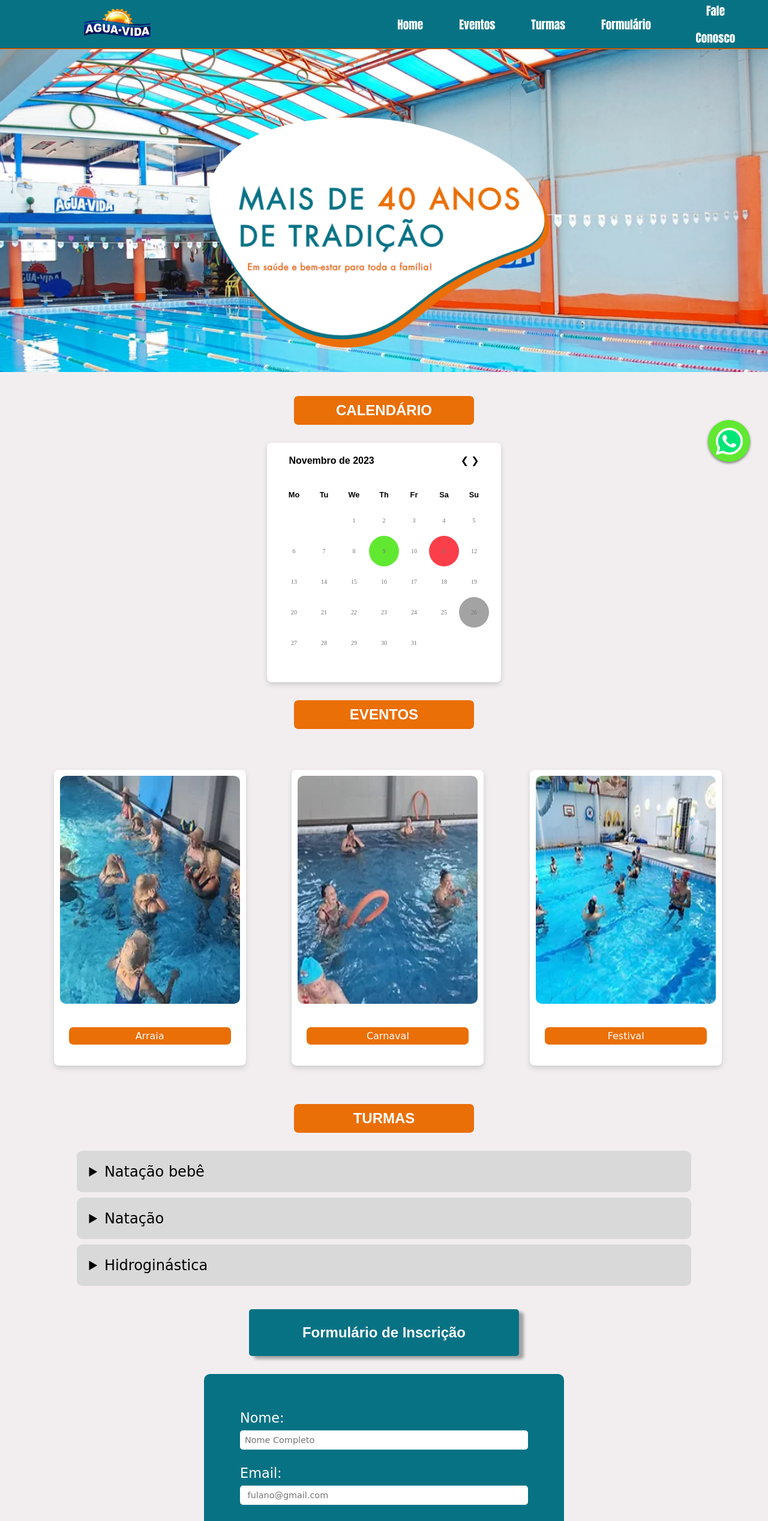
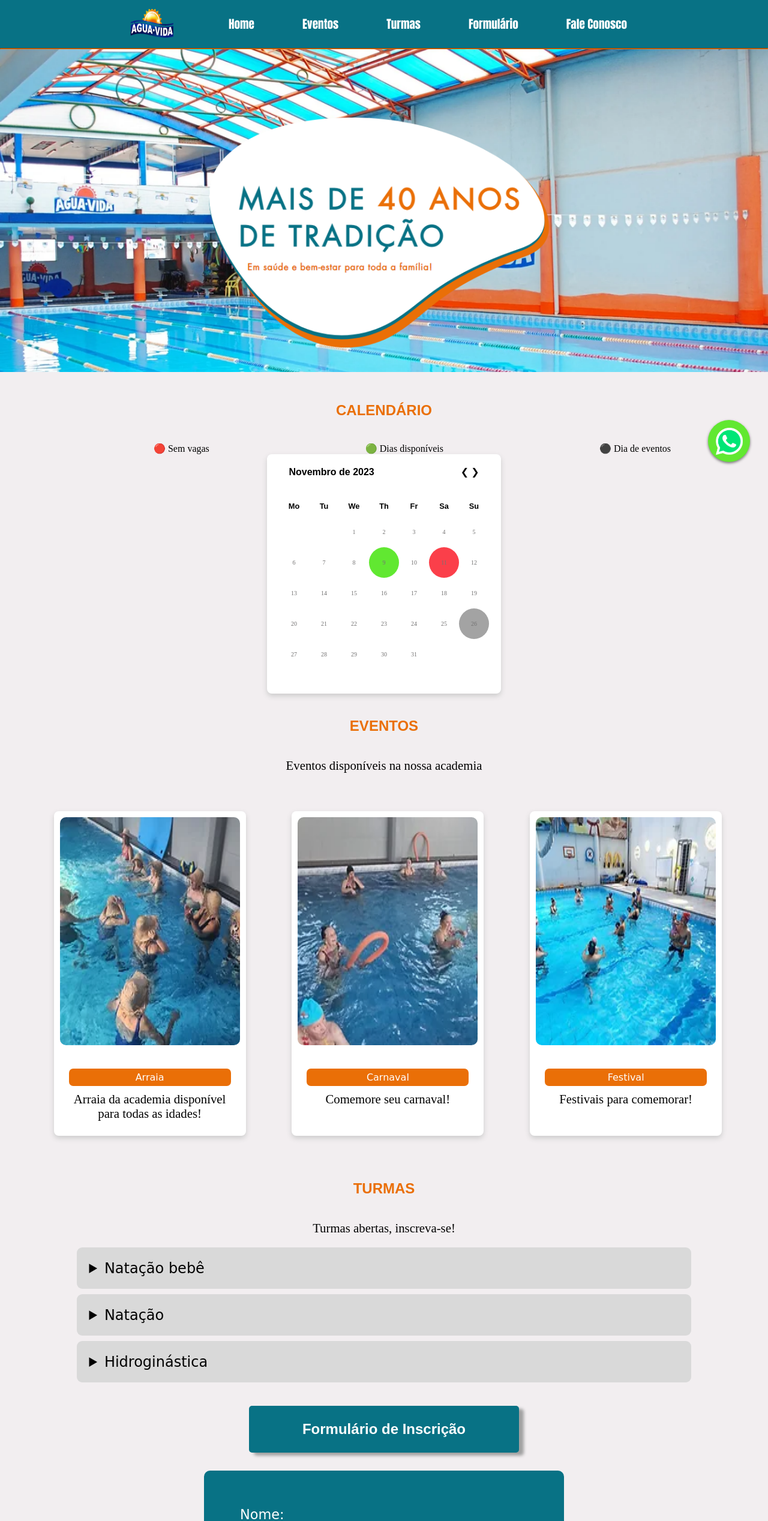
Before and after one commit to Milenaaraujoa/CPIprojetofinal, a plain HTML site: page index.html in a window 1280 px wide. Shown: the top 2535 px of the page at 60% size. Drawn offline with Linux system fonts and the light colour scheme; a web font is replaced by a local one.

Commit message:
Ajustando

```diff
--- a/estilo.css
+++ b/estilo.css
@@ -15,7 +15,7 @@
 body {
            background-color: #F2EEF0;
            font-size: 100%;
-           overflow-x: hidden
+           overflow-x: hidden;
         }
 
         /*menu*/
@@ -28,21 +28,24 @@ body {
     padding: 10px;
     width: 100%;
     height: 80px;
+    justify-content: center;
 }
+
 .imgtexto{
     width: 10%;
     height: 50px;
-    margin-left: 10%;
-    margin-right: 30%;
+    margin-left: 20px;
+    padding-right: 50px;
 }
 
 .a-menu {
     display: flex;
     font: 1.2rem 'Anton', sans-serif;
     text-decoration: none;
-    line-height: 45px;
+    line-height: 20px;
     text-align: center;
-    padding: 30px;
+    padding: 40px;
+
 }
 
 /* cor para quando o link for clicado */
@@ -70,6 +73,16 @@ header img{
 }
 
 /*Calendário*/
+
+#main p {
+    justify-content: center;
+    align-items: center;
+    display: inline-block;
+    font: 1em 'futura LT Regular';
+    margin-left: 20%;
+}
+
+
 
 .calendario{
     background-color: #fff;
@@ -135,9 +148,7 @@ header img{
 /*H2*/
 
 h2{
-    color: #FFFFFF;
-    background-color: #EA6F07;
-    border-radius: 7px;
+    color: #EA6F07;
     font-family: 'Futura LT Regular', Arial, Helvetica, sans-serif;
     text-align: center;
     width: 300px;
@@ -206,12 +217,27 @@ h3{
     cursor: pointer;
 }
 
+#pg-eventos p{
+    text-align: center;
+    font: 1.3em 'Futura LT Regular';
+}
+
+
 /*turmas*/
 
 .turmas{
     width: 80%;
     margin: auto;
     margin-top: 30px;
+
+}
+
+.turmas p{
+    text-align: center;
+    font: 1.3em 'Futura LT Regular';
+    margin-top: 1%;
+    margin-bottom: 2%;
+
 }
 
 section details summary{
@@ -223,6 +249,9 @@ section details summary{
 }
 
 /*tabela*/
+#pg-turmas{
+        margin: auto;
+}
 
 table {
     border-collapse: collapse;
@@ -372,6 +401,7 @@ input[type="reset"]{
     right: 30px;
     box-shadow: 0 2px 4px #747373;
     transition: 0.1s;
+    cursor: pointer;
 }
 
 #bt-wpp:hover{
@@ -388,35 +418,40 @@ input[type="reset"]{
 /*responsivo*/
 
 @media screen and (max-width: 768px) {
+
     .cabecalho {
         display: flex;
-        flex-direction: column;
         align-items: center;
         justify-content: center;
         background-color: #087285;
         padding: 10px;
         width: 100%;
         height: auto;
-      }
+    }
 
-      .imgtexto {
-        width: 10%;
+
+    .pg-img {
+        width: auto;
         height: 50px;
-        margin-bottom: 10px; /* Adicione um espaçamento inferior para separar do conteúdo abaixo */
-      }
+        margin-right: 10px;
 
-      .a-menu {
-        font: 1.2rem 'Anton', sans-serif;
+    }
+
+    .a-menu {
+        font: 1rem 'Anton', sans-serif;
         text-decoration: none;
-        line-height: 45px;
+        line-height: 30px;
         text-align: center;
-        padding: 15px;
-        width: 100%;
-        box-sizing: border-box;
-        display: flex;
-        justify-content: center;
-        align-items: center;
-      }
+    }
+
+    .a-menu a {
+        padding: 10px;
+        margin: 0 5px;
+    }
+
+    header img{
+        height: 390px;
+    }
 
     #eventos {
       flex-direction: column;
@@ -458,4 +493,4 @@ input[type="reset"]{
     bottom: 93px;
     right: 12px;
 }
-  }
+}
--- a/index.html
+++ b/index.html
@@ -14,7 +14,7 @@
 <body>
     <nav class="cabecalho">
 		<img class="imgtexto" src="img/logo.png" alt="logo da academia agua vida">
-			<a class="a-menu" href="#">Home</a>
+        <a class="a-menu" href="#">Home</a>
 			<a class="a-menu" href="#2">Eventos</a>
 			<a class="a-menu" href="#3">Turmas</a>
 			<a class="a-menu" href="#4">Formulário</a>
@@ -26,8 +26,13 @@
 		<img src="img/banner.png">
 	</header>
 	<section>
-		<div>
+		<div id="main">
 			<h2>CALENDÁRIO</h2>
+
+ <p class="legenda"> &#128308; Sem vagas</p>
+ <p class="legenda1"> &#128994; Dias disponíveis</p>
+ <p class="legenda"> &#x26AB; Dia de eventos</p>
+
 			<div class="calendario">
                 <div class="mes-ano">
                     Novembro de 2023
@@ -100,14 +105,15 @@
               </div>
 	</section>
 
-    <section id="2">
+    <section id="pg-eventos">
         <h2 class="eventos">EVENTOS</h2>
-
+        <p>Eventos disponíveis na nossa academia</p>
         <div id="eventos">
             <div class="card">
                 <img src="img/arraia.png" alt="imagem de natação na piscina">
                 <div class="card-content">
                 <h3>Arraia</h3>
+                <p>Arraia da academia disponível para todas as idades!</p>
 
             </div>
 
@@ -116,6 +122,7 @@
                 <img src="img/carnaval.png" alt="imagem de natação na piscina">
                 <div class="card-content">
                     <h3>Carnaval</h3>
+                    <p>Comemore seu carnaval!</p>
                 </div>
             </div>
             <div class="card">
@@ -123,6 +130,7 @@
                 <img src="img/festival.png" alt="imagem de natação na piscina">
             </div>
                 <div class="card-content"> <h3>Festival</h3>
+                <p>Festivais para comemorar!</p>
 
             </div>
             </div>
@@ -130,8 +138,9 @@
 
     </section>
 
-    <h2 id="3">TURMAS</h2>
+    <h2 id="pg-turmas">TURMAS</h2>
     <section class="turmas">
+        <p>Turmas abertas, inscreva-se!</p>
 
         <details>
         <summary>Natação bebê</summary>
```
